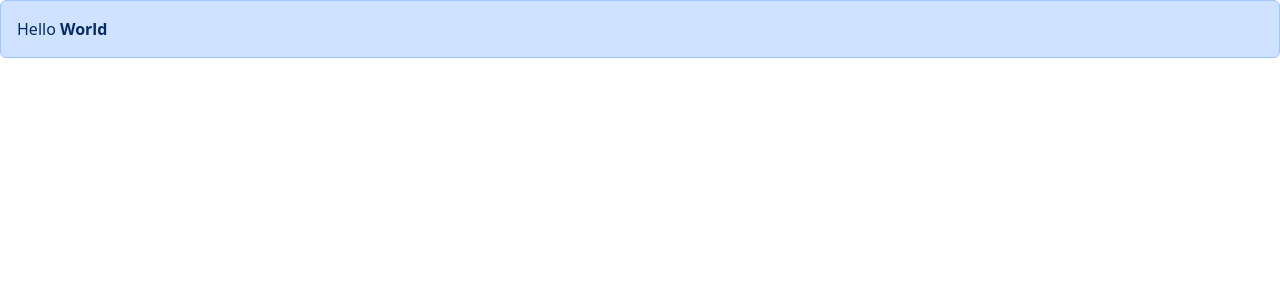
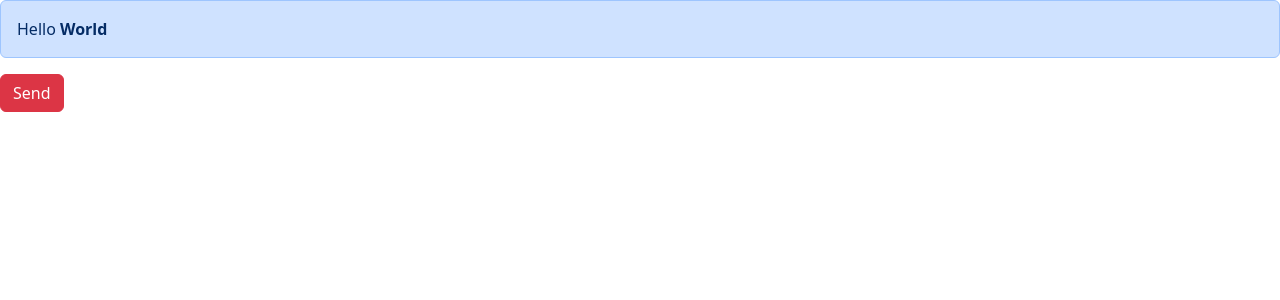
Before and after one commit to yaredghebre/vite-react-intro, a React (Vite) app: page / in a window 1280 px wide. Shown: the top 300 px of the page. Built offline with nearby package versions, Linux system fonts and the light colour scheme.

Commit message:
Added Button component with color changeable

```diff
--- a/src/App.tsx
+++ b/src/App.tsx
@@ -1,5 +1,7 @@
-// ALERT EXAMPLE
+// ALERT and BUTTON EXAMPLE
+import { Children } from "react";
 import Alert from "./components/Alert";
+import Button from "./components/Button";
 
 function App() {
   return (
@@ -7,6 +9,9 @@ function App() {
       <Alert>
         Hello <span className="fw-bold">World</span>
       </Alert>
+      <Button color="danger" onClick={() => console.log("Clicked")}>
+        Send
+      </Button>
     </div>
   );
 }
--- /dev/null
+++ b/src/components/Button.tsx
@@ -0,0 +1,14 @@
+interface Props {
+  children: string;
+  color?: "primary" | "secondary" | "danger"; // question mark means color is optional
+  onClick: () => void;
+}
+const Button = ({ children, onClick, color = "primary" }: Props) => {
+  return (
+    <button className={"btn btn-" + color} onClick={onClick}>
+      {children}
+    </button>
+  );
+};
+
+export default Button;
```
